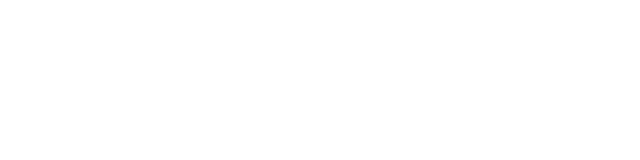
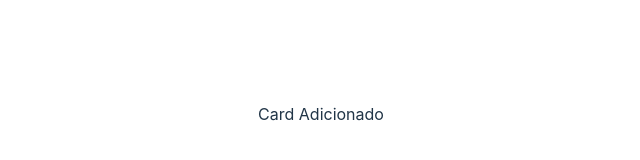
Before and after one commit to AlvaroHCP/M1S09-Lista, a React (Vite) app in the folder to-do-list/: page / in a window 1280 px wide. Shown: the part 286-446 px from the top of the page, without its empty margins (319-959 px from the left). Built offline with nearby package versions, Linux system fonts and the light colour scheme.

Commit message:
File CardAdicionar Created.

```diff
--- a/to-do-list/src/App.jsx
+++ b/to-do-list/src/App.jsx
@@ -1,11 +1,12 @@
 import './App.css'
+import CardAdicionar from "./components/CardAdicionar"
 
 function App() {
 
 
   return (
     <>
-
+      <CardAdicionar />
     </>
   )
 }
--- /dev/null
+++ b/to-do-list/src/components/CardAdicionar/index.jsx
@@ -0,0 +1,10 @@
+function CardAdicionar() {
+
+    return (
+        <>
+            Card Adicionado
+        </>
+    )
+}
+
+export default CardAdicionar
```
